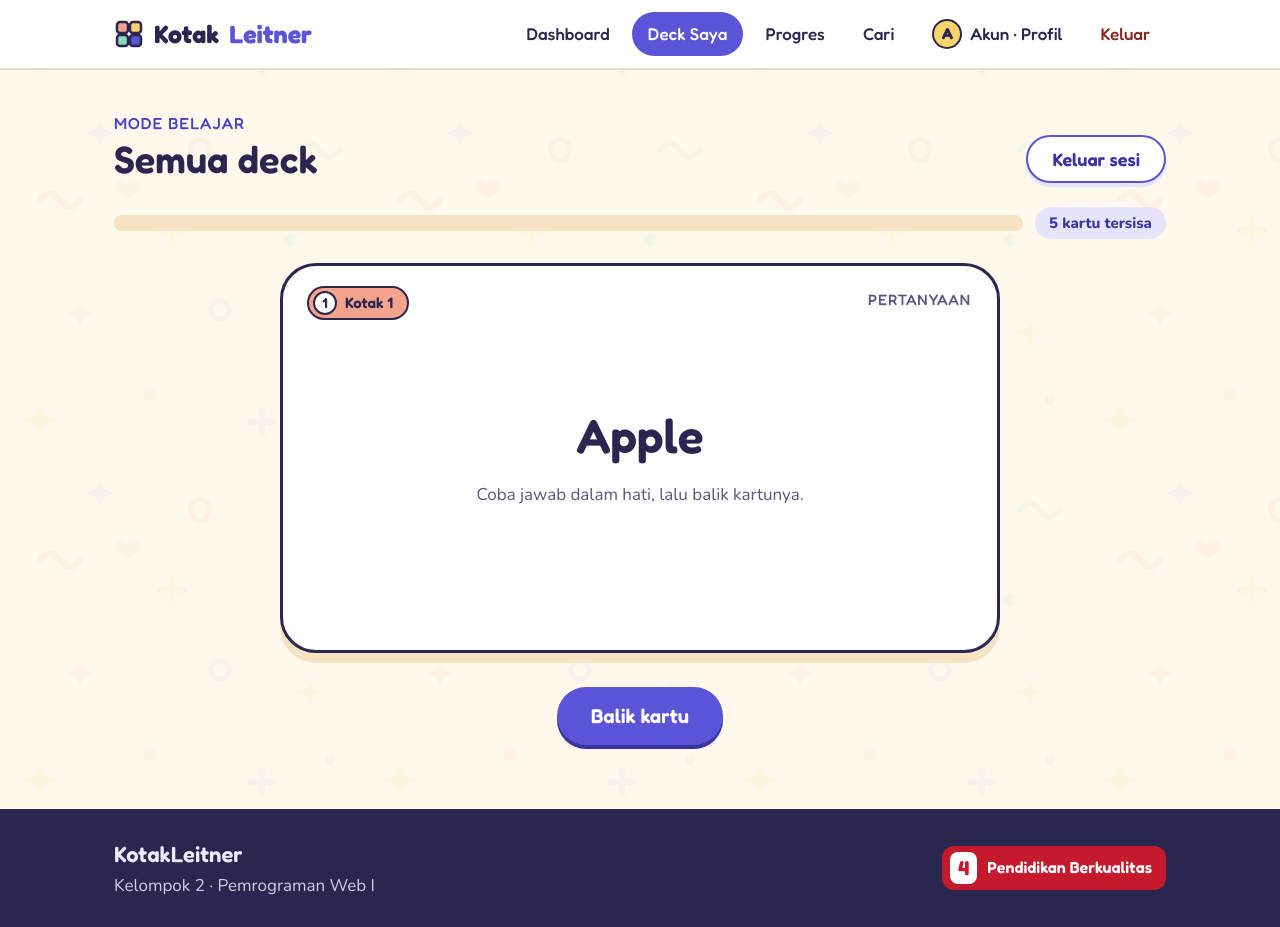
After one commit to DevinRafa/KotakLeitner, a PHP site: page /belajar.php?baru=1 in a window 1280 px wide. The commit adds this page. Run offline with PHP 8.4, Linux system fonts and the light colour scheme; a user stored in the database is signed in; data comes from the database, SQL or seed files in the repository.

Commit message:
feat: modul 6 mode belajar (#6)
Mode belajar dengan kartu flip dan logika kotak Leitner.

```diff
--- a/assets/style.css
+++ b/assets/style.css
@@ -195,3 +195,4 @@ html,body{margin:0;padding:0;min-height:100%}
 .kl .sw,.kl .avpick{position:relative}
 .kl .sw:focus-within,.kl .avpick:focus-within{outline:3px solid var(--ink);outline-offset:3px}
 .kl .pilihan{display:flex;gap:12px;flex-wrap:wrap}
+.kl .face .fc{height:calc(100% - 10px)}
--- /dev/null
+++ b/belajar.php
@@ -0,0 +1,138 @@
+<?php
+require_once 'cek_login.php';
+$uid = (int)$_SESSION['user_id'];
+
+// belajar.php?deck=ID  -> satu deck;  belajar.php -> semua deck
+$deck_id = isset($_GET['deck']) ? (int)$_GET['deck'] : 0;
+$nama_deck = 'Semua deck';
+$syarat_deck = '';
+if ($deck_id > 0) {
+    $q = mysqli_query($conn, "SELECT * FROM deck WHERE id=$deck_id AND user_id=$uid");
+    if (mysqli_num_rows($q) != 1) {
+        set_flash('err', 'Deck tidak ditemukan.');
+        header('Location: deck.php');
+        exit;
+    }
+    $deck = mysqli_fetch_assoc($q);
+    $nama_deck = $deck['nama'];
+    $syarat_deck = "AND d.id = $deck_id";
+}
+$kembali = $deck_id > 0 ? "belajar.php?deck=$deck_id" : 'belajar.php';
+
+// Hitungan sesi belajar (benar / salah) disimpan di session
+if (isset($_GET['baru']) || !isset($_SESSION['sesi'])) {
+    $_SESSION['sesi'] = ['benar' => 0, 'salah' => 0];
+}
+
+// ---------- Jawaban dikirim: pindahkan kartu antar kotak ----------
+if ($_SERVER['REQUEST_METHOD'] == 'POST') {
+    $id = (int)$_POST['id'];
+    $hasil = isset($_POST['hasil']) ? $_POST['hasil'] : '';
+
+    $q = mysqli_query($conn, "SELECT k.kotak FROM kartu k JOIN deck d ON k.deck_id = d.id WHERE k.id=$id AND d.user_id=$uid");
+    if (mysqli_num_rows($q) == 1 && ($hasil == 'benar' || $hasil == 'salah')) {
+        $kartu = mysqli_fetch_assoc($q);
+        if ($hasil == 'benar') {
+            $kotak_baru = min((int)$kartu['kotak'] + 1, 5);   // naik satu kotak (maks. 5)
+            $_SESSION['sesi']['benar']++;
+        } else {
+            $kotak_baru = 1;                                   // salah: kembali ke kotak 1
+            $_SESSION['sesi']['salah']++;
+        }
+        $hari = $INTERVAL[$kotak_baru];
+        mysqli_query($conn, "UPDATE kartu SET kotak=$kotak_baru, jadwal=DATE_ADD(CURDATE(), INTERVAL $hari DAY) WHERE id=$id");
+    }
+    header("Location: $kembali");
+    exit;
+}
+
+// ---------- Ambil satu kartu yang jatuh tempo (kotak rendah dulu) ----------
+$sql_due = "FROM kartu k JOIN deck d ON k.deck_id = d.id WHERE d.user_id=$uid AND k.jadwal <= CURDATE() $syarat_deck";
+$q = mysqli_query($conn, "SELECT k.* $sql_due ORDER BY k.kotak, k.id LIMIT 1");
+$kartu = mysqli_fetch_assoc($q);
+
+$q = mysqli_query($conn, "SELECT COUNT(*) AS n $sql_due");
+$sisa = (int)mysqli_fetch_assoc($q)['n'];
+
+$benar = $_SESSION['sesi']['benar'];
+$salah = $_SESSION['sesi']['salah'];
+$sudah = $benar + $salah;
+$persen = ($sudah + $sisa) > 0 ? round($sudah / ($sudah + $sisa) * 100) : 0;
+
+$judul = 'Belajar';
+$aktif = 'deck';
+include 'header.php';
+?>
+<div class="wrap stack">
+  <div class="page-head" style="margin-bottom:0">
+    <div>
+      <span class="eyebrow">Mode belajar</span>
+      <h1 style="font-size:38px"><?= e($nama_deck) ?></h1>
+    </div>
+    <a class="btn btn-sec" href="<?= $deck_id > 0 ? 'kartu.php?deck=' . $deck_id : 'dashboard.php' ?>">Keluar sesi</a>
+  </div>
+
+<?php if ($kartu): ?>
+  <div class="progress-row">
+    <div class="bar"><i style="width:<?= $persen ?>%"></i></div>
+    <span class="chip"><?= $sisa ?> kartu tersisa</span>
+  </div>
+
+  <div class="scene" style="max-width:720px;margin:0 auto;width:100%">
+    <div class="fc3d" id="kartu3d">
+      <div class="face">
+        <div class="fc">
+          <span class="tag"><?= badge_kotak($kartu['kotak']) ?></span>
+          <span class="side">Pertanyaan</span>
+          <div class="big"><?= nl2br(e($kartu['depan'])) ?></div>
+          <p class="muted">Coba jawab dalam hati, lalu balik kartunya.</p>
+        </div>
+      </div>
+      <div class="face rev">
+        <div class="fc back">
+          <span class="tag"><?= badge_kotak($kartu['kotak']) ?></span>
+          <span class="side">Jawaban</span>
+          <div class="big"><?= nl2br(e($kartu['belakang'])) ?></div>
+        </div>
+      </div>
+    </div>
+  </div>
+
+  <div class="flipbtns">
+    <button class="btn btn-pri btn-lg" type="button" id="tombolBalik">Balik kartu</button>
+
+    <form class="hidden" id="tombolJawab" method="post" action="<?= e($kembali) ?>">
+      <input type="hidden" name="id" value="<?= (int)$kartu['id'] ?>">
+      <div class="stack-s center">
+        <p class="muted">Tadi jawabanmu benar?</p>
+        <div class="flipbtns">
+          <button class="btn btn-warn btn-xl" type="submit" name="hasil" value="salah">Belum tepat<small>kembali ke Kotak 1</small></button>
+          <button class="btn btn-ok btn-xl" type="submit" name="hasil" value="benar">Aku benar!<small>naik ke Kotak <?= min((int)$kartu['kotak'] + 1, 5) ?></small></button>
+        </div>
+      </div>
+    </form>
+  </div>
+
+<?php else: ?>
+  <div class="empty" style="max-width:640px;margin:0 auto">
+    <img src="assets/img/maskot-senang.svg" alt="" width="180" height="195">
+    <?php if ($sudah > 0): ?>
+      <h2>Sesi selesai!</h2>
+      <div class="row" style="justify-content:center">
+        <span class="chip ok"><?= $benar ?> benar</span>
+        <span class="chip warm"><?= $salah ?> perlu diulang</span>
+      </div>
+      <p class="muted">Kartu yang salah kembali ke Kotak 1 dan muncul lagi besok.</p>
+    <?php else: ?>
+      <h2>Tidak ada kartu untuk diulang</h2>
+      <p class="muted">Semua kartu sudah aman hari ini. Kembali lagi besok, atau tambah kartu baru.</p>
+    <?php endif; ?>
+    <div class="row" style="justify-content:center">
+      <a class="btn btn-pri" href="progres.php">Lihat progres</a>
+      <a class="btn btn-sec" href="dashboard.php">Ke Dashboard</a>
+    </div>
+  </div>
+  <?php $_SESSION['sesi'] = ['benar' => 0, 'salah' => 0]; ?>
+<?php endif; ?>
+</div>
+<?php include 'footer.php'; ?>
--- a/kartu.php
+++ b/kartu.php
@@ -101,7 +101,7 @@ include 'header.php';
         </div>
         <div class="row">
           <?php if ($ulang > 0): ?>
-            <a class="btn btn-pri" href="belajar.php?deck=<?= $deck_id ?>">Belajar sekarang</a>
+            <a class="btn btn-pri" href="belajar.php?deck=<?= $deck_id ?>&amp;baru=1">Belajar sekarang</a>
           <?php endif; ?>
           <a class="btn btn-sec" href="deck.php?edit=<?= $deck_id ?>#form-deck">Ubah deck</a>
         </div>
```
Also changed, not shown: dashboard.php (+6 -1 lines).
